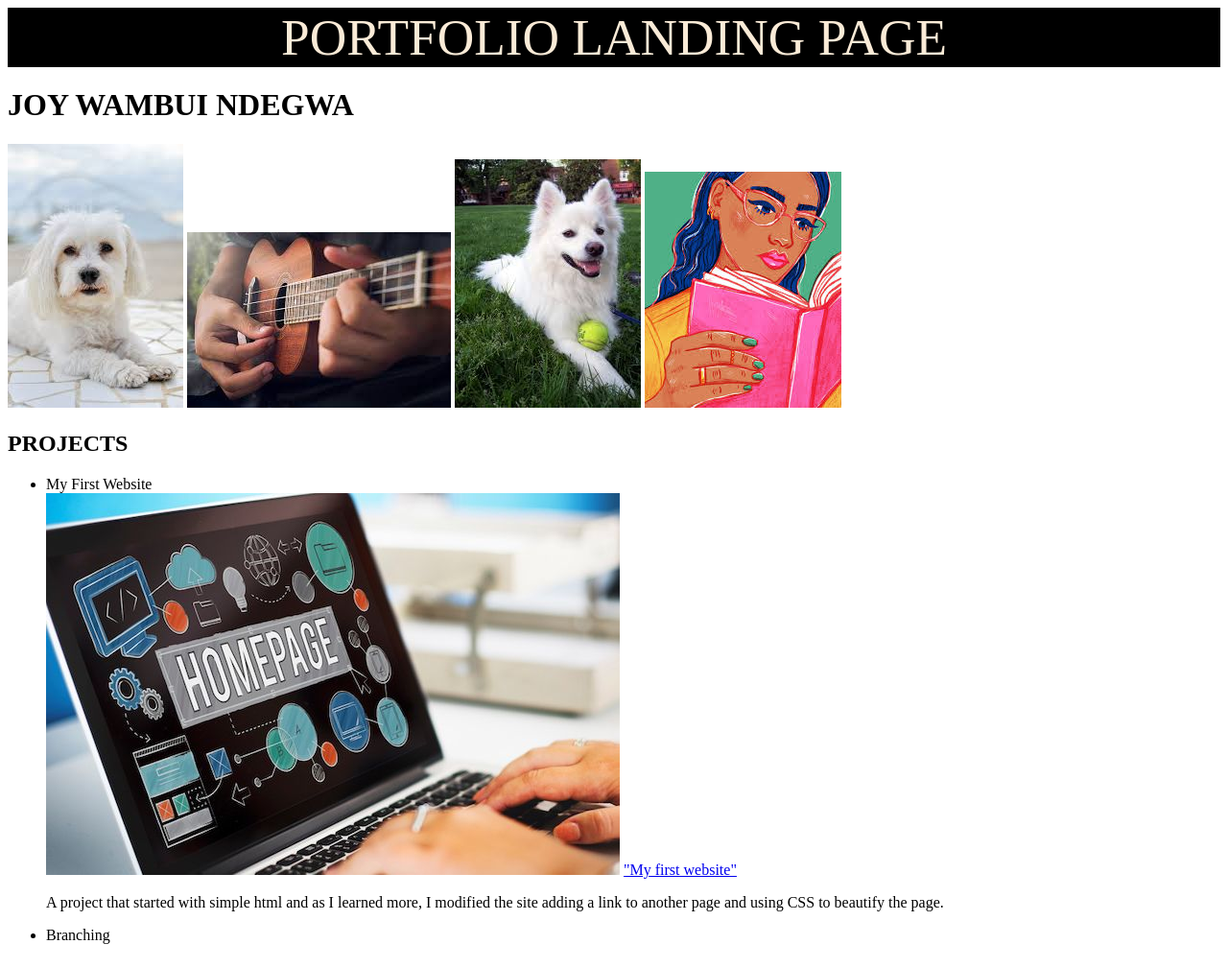
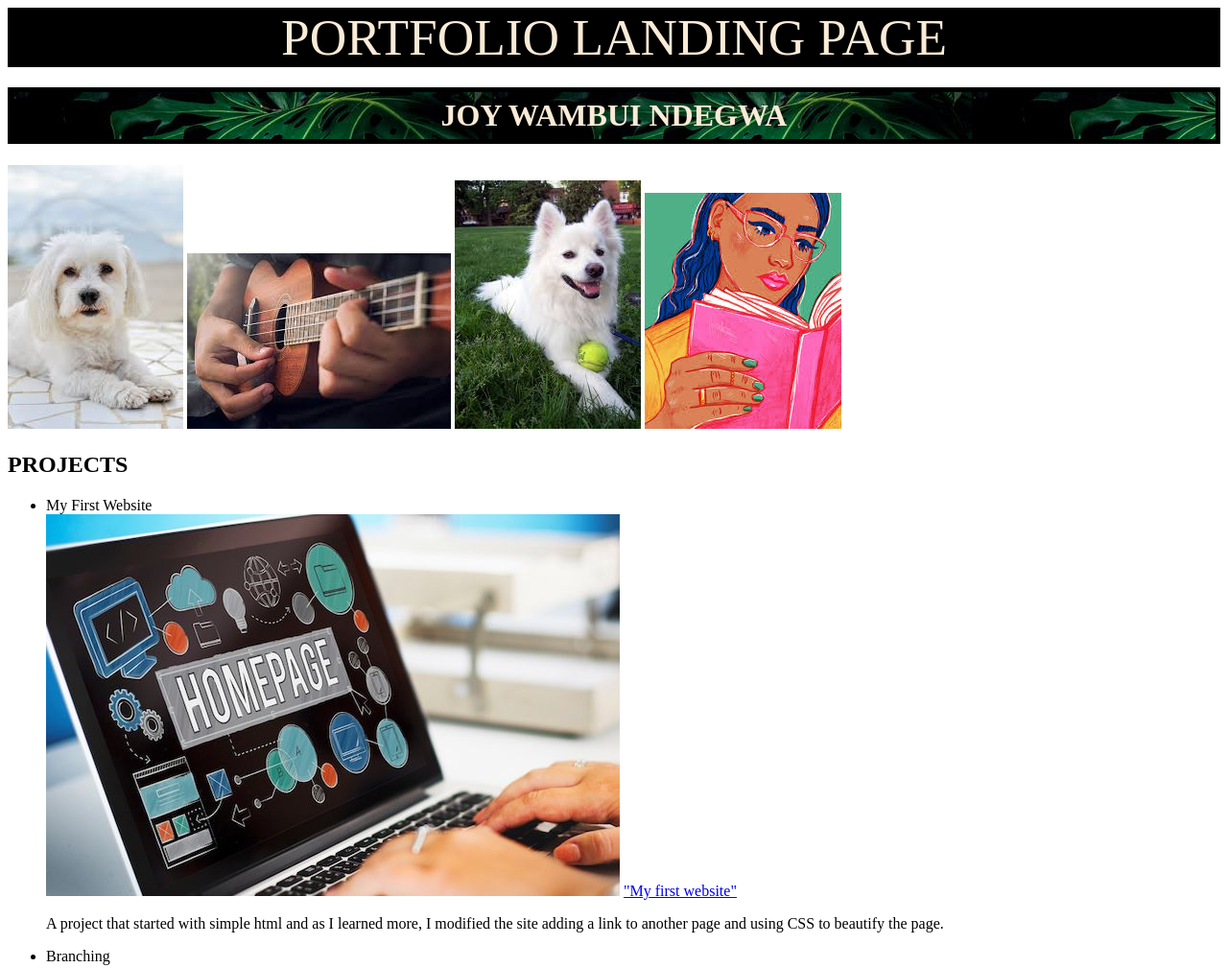
Before and after one commit to JoyWambui/IP1, a plain HTML site: page index.html in a window 1280 px wide. Shown: the top 1009 px of the page at 96% size. Drawn offline with Linux system fonts and the light colour scheme; files whose address does not match are found by name.

Commit message:
Add styling to heading 1

```diff
--- a/css/styles.css
+++ b/css/styles.css
@@ -5,3 +5,10 @@ header {
   font-size: 40pt;
   color: antiquewhite;
 }
+h1 {
+  border: 5px solid black;
+  padding: 6px;
+  text-align: center;
+  background-image: url(/home/bobo/Desktop/moringa-school-projects/ip-wk1/images/background.jpeg);
+  color: antiquewhite;
+}
```
Also changed, not shown: images/background.jpeg (added).
